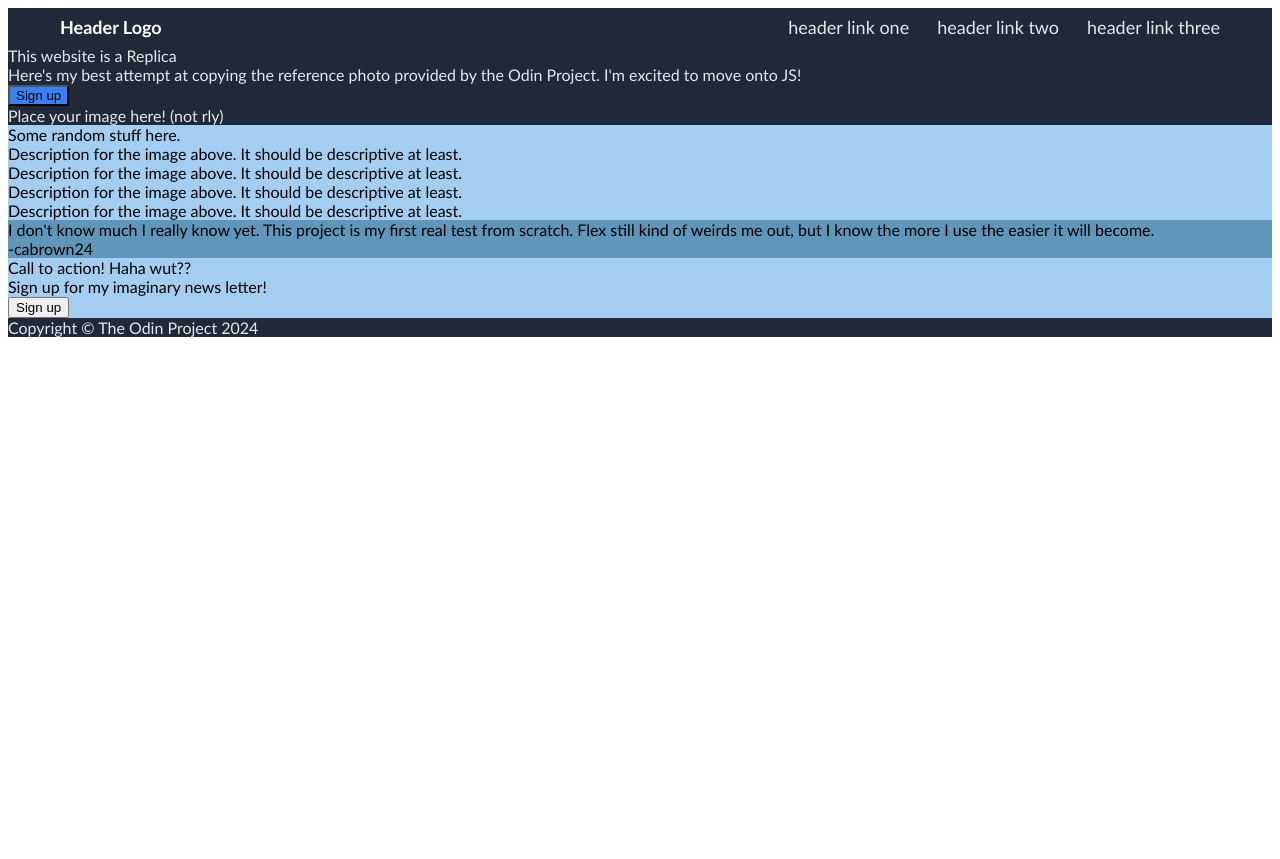
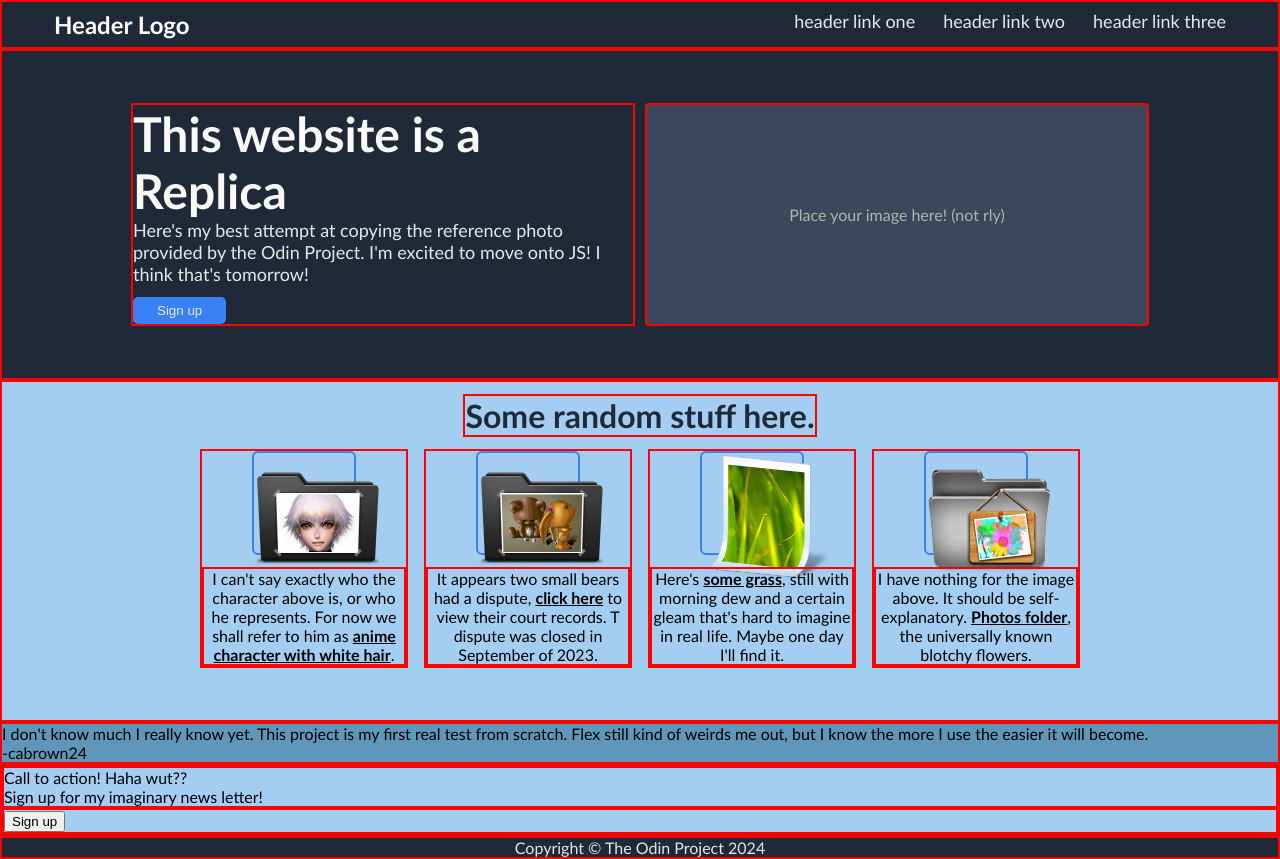
Before and after one commit to cabrown24/flex-project, a plain HTML site: page index.html in a window 1280 px wide. Before the commit the page ends 800 px from the top, so only its background shows below. Drawn offline with Linux system fonts and the light colour scheme.

Commit message:
major upgrades

```diff
--- a/index.html
+++ b/index.html
@@ -22,7 +22,7 @@
         <div class="left">
             <div class="section-one-header">This website is a Replica</div>
             <div class="simple-text">Here's my best attempt at copying the reference photo
-                provided by the Odin Project. I'm excited to move onto JS!
+                provided by the Odin Project. I'm excited to move onto JS! I think that's tomorrow!
             </div>
             <button>Sign up</button>
         </div>
@@ -35,25 +35,30 @@
     <div class="section-two">
         <div class="section-two-header">Some random stuff here.</div>
 
+        <div class="container">
             <div class="box-pair">
-            <div class="box"></div>
-            <div class="description">Description for the image above.
-                It should be descriptive at least.</div>
+                <div class="box"><img src="./imgs/anime.png" alt="white haired character folder icon"></div>
+                <div class="description">I can't say exactly who the character above is, or who he represents.
+                    For now we shall refer to him as <strong><u>anime character with white hair</u></strong>.
+                </div>
             </div>
             <div class="box-pair">
-            <div class="box"></div>
-            <div class="description">Description for the image above.
-                It should be descriptive at least.</div>
+                <div class="box"><img src="./imgs/bear.png" alt="two small cartoon bears folder icon"></div>
+                <div class="description">It appears two small bears had a dispute, <strong><u>click here</u></strong>
+                    to view their court records. T dispute was closed in September of 2023.</div>
             </div>
             <div class="box-pair">
-            <div class="box"></div>
-            <div class="description">Description for the image above.
-                It should be descriptive at least.</div>
+                <div class="box"><img src="./imgs/grass.png" alt="dewey green grass"></div>
+                <div class="description">Here's <strong><u>some grass</u></strong>, still with morning dew and a certain gleam
+                    that's hard to imagine in real life. Maybe one day I'll find it.
+                </div>
             </div>
             <div class="box-pair">
-            <div class="box"></div>
-            <div class="description">Description for the image above.
-                It should be descriptive at least.</div>
+                <div class="box"><img src="./imgs/photos.png" alt="photo folder icon"></div>
+                <div class="description">I have nothing for the image above.
+                    It should be self-explanatory. <strong><u>Photos folder</u></strong>, the universally known
+                blotchy flowers.</div>
+            </div>
         </div>
 
     </div>
--- a/style.css
+++ b/style.css
@@ -1,5 +1,12 @@
 html {
     font-family:'Trebuchet MS', 'Lucida Sans Unicode', 'Lucida Grande', 'Lucida Sans', Arial, sans-serif;
+}
+
+body {
+    height: 100vh;
+    display: flex;
+    flex-direction: column;
+    margin: 0px;
 }
 
 .header-container {
@@ -8,10 +15,11 @@ html {
     display: flex;
     justify-content: space-between;
     padding: 8px 52px;
+    flex: 0;
 }
 
 .header-logo {
-    font-size: 18px;
+    font-size: 24px;
     font-weight: bold;
 }
 
@@ -29,29 +37,123 @@ a {
     font-size: 18px;
 }
 
+/* For Debugging */
+.header-container,
+.footer,
+.section-one,
+.section-two,
+.section-three,
+.section-four,
+.left,
+.right,
+.box-pair,
+.description,
+.section-two-header {
+    border: red 2px solid;
+}
+
 .section-one {
     background-color: #1F2937;
     color: #E5E7EB;
+    flex: 1;
+    display: flex;
+    justify-content:center;
+    padding: 52px;
+    gap: 10px
 }
+
+.section-one .left {
+    width: 500px;
+}
+
+.section-one .right {
+    width: 500px;
+    display: flex;
+    justify-content: center;
+    align-items: center;
+    background-color: #3b485b;
+    color: #b2b3b0;
+    border-radius: 4px;
+}
+
+.section-one-header {
+    font-weight: bolder;
+    font-size: 48px;
+    color: #F9FAF8;
+}
+
+.simple-text {
+    font-size: 18px;
+    color: #E5E7EB;
+    margin-bottom: 12px;
+}
+
 
 .section-one button {
     background-color: #3882F6;
-    border-color:
+    border-style: none;
+    border-radius: 5px;
+    color: #E5E7EB;
+    padding: 6px 24px
 }
 
 .section-two {
     background-color: #A3CEF1;
+    flex: 1;
+    display: flex;
+    flex-direction:column;
+    align-items: center;
+    padding: 12px 0px 52px 0px;
 }
+
+.section-two-header {
+    font-size: 32px;
+    font-weight: bolder;
+    color: #1F2937;
+    margin-bottom: 12px;
+}
+
+.section-two .container {
+    display: flex;
+    justify-content: space-around;
+    gap: 16px;
+}
+
+.box-pair {
+    display: flex;
+    flex-direction: column;
+    align-items: center;
+    gap:12px;
+}
+
+.box {
+    height: 100px;
+    width: 100px;
+    border: #3882F6 2px solid;
+    border-radius: 6px;
+}
+
+.description {
+    width: 200px;
+    text-align: center;
+}
+
+
 
 .section-three {
     background-color: #6096BA;
+    flex: 1;
 }
 
 .section-four {
     background-color: #A3CEF1;
+    flex: 1;
 }
 
 .footer {
     background-color: #1F2937;
     color: #E5E7EB;
+    flex: 0;
+    display: flex;
+    justify-content: center;
 }
```
Also changed, not shown: imgs/anime.png (added), imgs/bear.png (added), imgs/grass.png (added), imgs/photos.png (added). Lines whose indentation alone changed are shown as unchanged.
